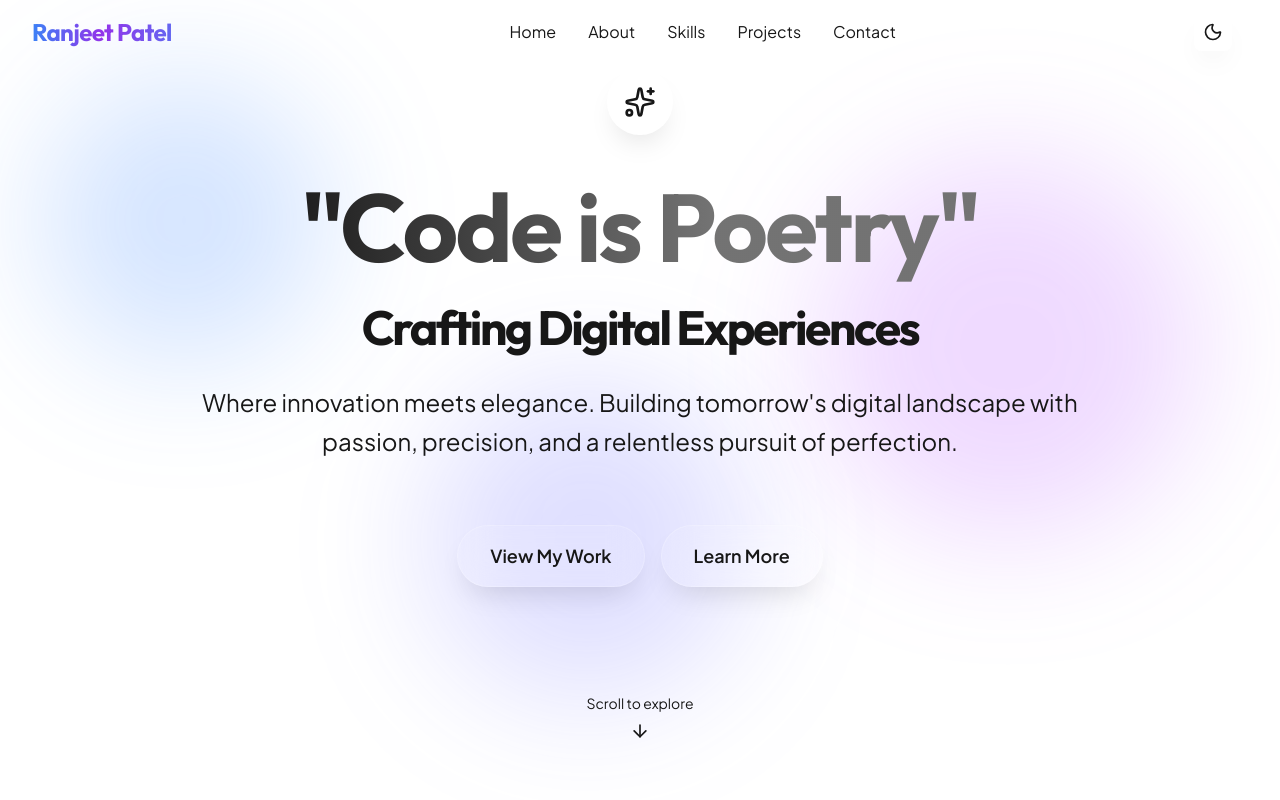
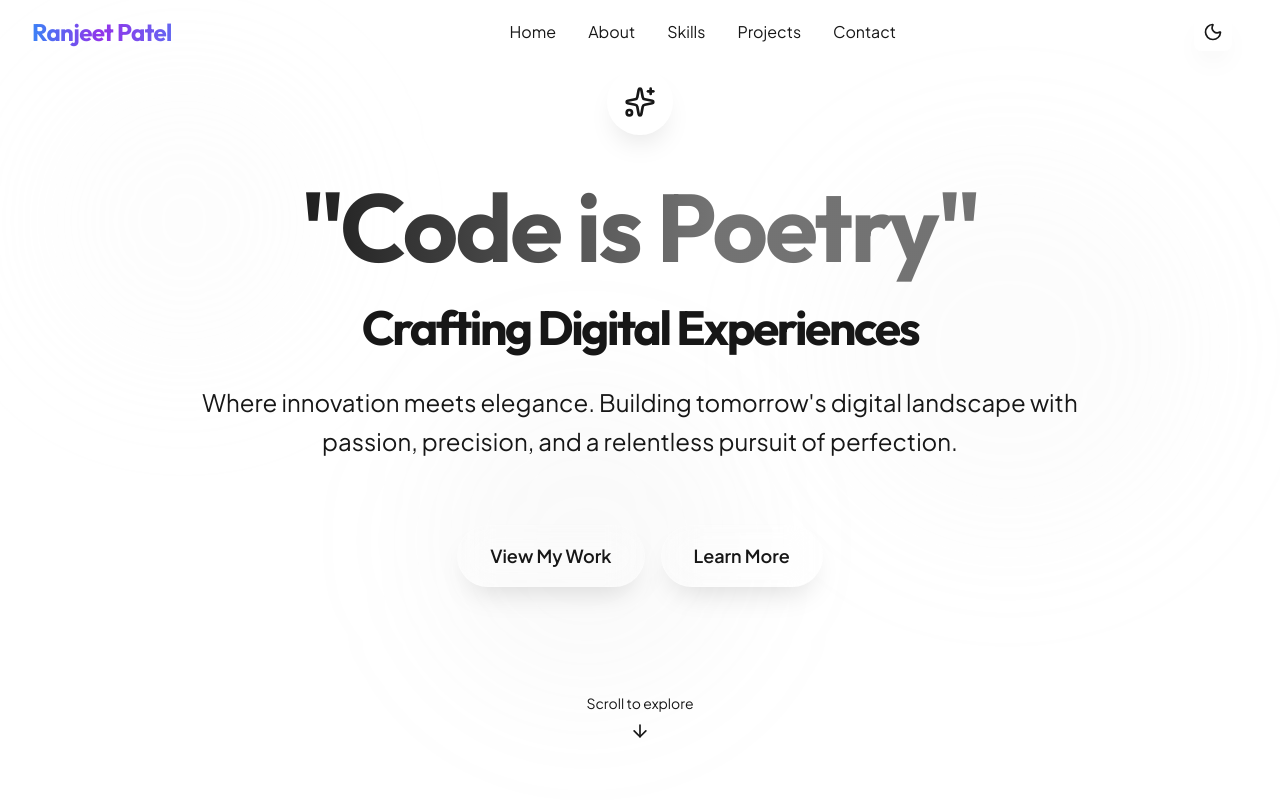
Before and after one commit to ranjeetjs22/modern_portfolio, a Next.js app: page / in a window 1280 px wide. Shown: the top 800 px of the page. Built offline with nearby package versions, Linux system fonts and the light colour scheme.

Commit message:
Refactor HeroSection background colors for improved visual consistency; replace vibrant colors with neutral tones

```diff
--- a/components/hero-section.tsx
+++ b/components/hero-section.tsx
@@ -43,15 +43,15 @@ export function HeroSection() {
     <section id="home" className="relative min-h-screen flex items-center justify-center overflow-hidden">
       {/* Parallax Background Elements */}
       <Parallax speed={-20} className="absolute inset-0">
-        <div className="absolute top-20 left-10 w-72 h-72 bg-blue-500/20 rounded-full blur-3xl floating-animation"></div>
+        <div className="absolute top-20 left-10 w-72 h-72 bg-neutral-200/10 dark:bg-neutral-700/10 rounded-full blur-3xl floating-animation"></div>
       </Parallax>
 
       <Parallax speed={-30} className="absolute inset-0">
-        <div className="absolute top-40 right-20 w-96 h-96 bg-purple-500/20 rounded-full blur-3xl floating-animation" style={{ animationDelay: '2s' }}></div>
+        <div className="absolute top-40 right-20 w-96 h-96 bg-neutral-300/8 dark:bg-neutral-600/8 rounded-full blur-3xl floating-animation" style={{ animationDelay: '2s' }}></div>
       </Parallax>
 
       <Parallax speed={-25} className="absolute inset-0">
-        <div className="absolute bottom-20 left-1/3 w-80 h-80 bg-indigo-500/20 rounded-full blur-3xl floating-animation" style={{ animationDelay: '4s' }}></div>
+        <div className="absolute bottom-20 left-1/3 w-80 h-80 bg-neutral-400/6 dark:bg-neutral-500/6 rounded-full blur-3xl floating-animation" style={{ animationDelay: '4s' }}></div>
       </Parallax>
 
       {/* Main Content */}
```
